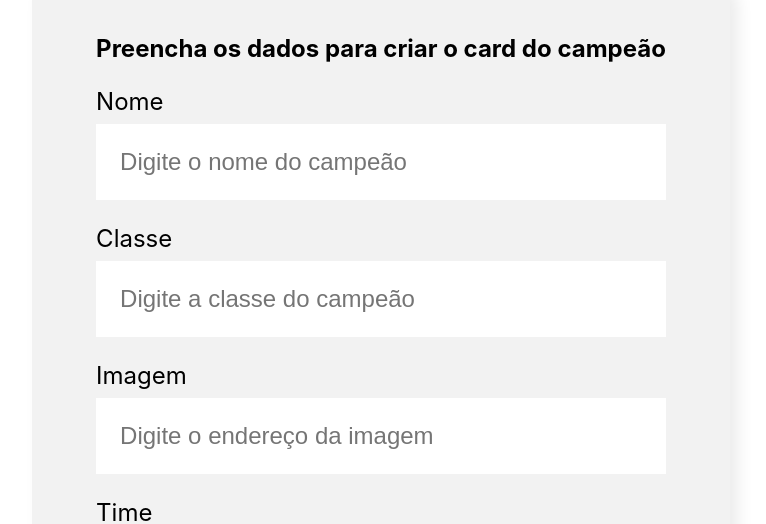
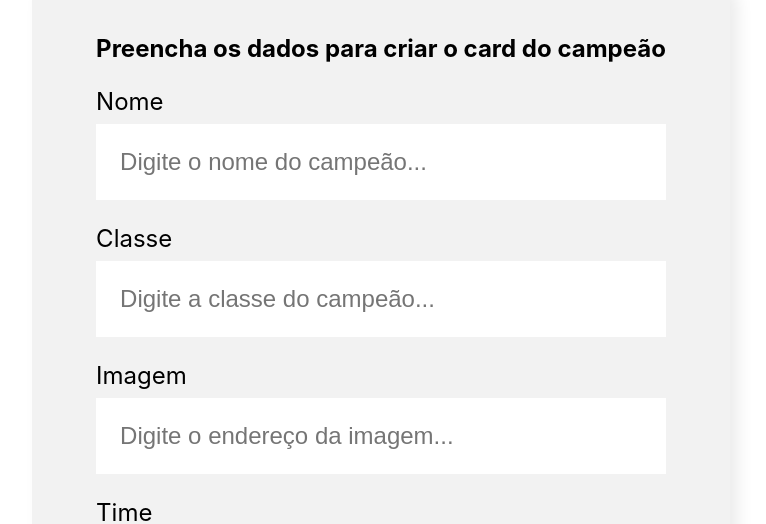
Before and after one commit to matheusbiesdorf/organo, a React (Create React App) app: page / in a window 1280 px wide. Shown: the part 600-1124 px from the top of the page, without its empty margins (259-1025 px from the left). Built offline with nearby package versions, Linux system fonts and the light colour scheme.

Commit message:
Parte 3 concluída

```diff
--- a/src/App.js
+++ b/src/App.js
@@ -1,13 +1,22 @@
+import { useState } from "react";
 import Banner from "./componentes/Banner";
 import Formulario from "./componentes/Formulario";
 
 function App() {
-    return (
-        <div className="App">
-          <Banner/>
-          <Formulario/>
-        </div>
-    );
+
+  const [campeoes, setCampeoes] = useState([])
+
+  const aoNovoCampeaoAdicionado = (campeao) => {
+    console.log(campeao)
+    setCampeoes([...campeoes, campeao])
+  }
+
+  return (
+    <div className="App">
+      <Banner/>
+      <Formulario aoCampeaoCadastrado = {campeao => aoNovoCampeaoAdicionado(campeao)}/>
+    </div>
+  );
 }
 
 export default App;
--- a/src/componentes/CampoTexto/index.js
+++ b/src/componentes/CampoTexto/index.js
@@ -1,12 +1,25 @@
-import './CampoTexto.css'
+import "./CampoTexto.css";
 
-const CampoTexto = (props) => { /* Propriedades que o componente recebe */
-    return(
+const CampoTexto = (props) => {
+    /* Propriedades que o componente recebe */
+
+    const placeholderModificada = `${props.placeholder}...`;
+
+    const aoDigitado = (evento) => {
+        props.aoAlterado(evento.target.value);
+    };
+
+    return (
         <div className="campo-texto">
             <label>{props.label}</label>
-            <input required={props.obrigatorio} placeholder={props.placeholder}></input>
+            <input
+                value={props.valor}
+                onChange={aoDigitado}
+                required={props.obrigatorio}
+                placeholder={placeholderModificada}
+            ></input>
         </div>
-    )
-}
+    );
+};
 
-export default CampoTexto
+export default CampoTexto;
--- a/src/componentes/Formulario/index.js
+++ b/src/componentes/Formulario/index.js
@@ -2,33 +2,59 @@ import Botao from "../Botao";
 import CampoTexto from "../CampoTexto"; /* CTRL ESPAÇO PARA IMPORTAR AUTOMATICAMENTE */
 import ListaSuspensa from "../ListaSuspensa";
 import "./Formulario.css";
+import { useState } from "react";
 
-const Formulario = () => {
+const Formulario = (props) => {
+    const times = ["Top", "Jungler", "Mid", "ADC", "Support"];
 
-    const times = [
-        'Top',
-        'Jungler',
-        'Mid',
-        'ADC',
-        'Support'
-    ]
+    /* Hooks são os Setters */
+    const [nome, setNome] = useState("");
+    const [classe, setClasse] = useState("");
+    const [imagem, setImagem] = useState("");
+    const [time, setTime] = useState("");
 
     const aoSalvar = (evento) => {
         evento.preventDefault()
-        console.log('Form foi submetido')
-    }
+        props.aoCampeaoCadastrado({
+            nome,
+            classe,
+            imagem,
+            time
+        })
+    };
 
     return (
         <section className="formulario">
             <form onSubmit={aoSalvar}>
                 <h2>Preencha os dados para criar o card do campeão</h2>
-                <CampoTexto obrigatorio={true} label="Nome" placeholder="Digite o nome do campeão" />
-                <CampoTexto obrigatorio={true} label="Classe" placeholder="Digite a classe do campeão" />
-                <CampoTexto label="Imagem" placeholder="Digite o endereço da imagem" />
-                <ListaSuspensa obrigatorio={true} label="Time" itens={times}/>
-                <Botao>
-                    Criar Card
-                </Botao>
+                <CampoTexto
+                    obrigatorio={true}
+                    label="Nome"
+                    placeholder="Digite o nome do campeão"
+                    valor={nome}
+                    aoAlterado={(valor) => setNome(valor)}
+                />
+                <CampoTexto
+                    obrigatorio={true}
+                    label="Classe"
+                    placeholder="Digite a classe do campeão"
+                    valor={classe}
+                    aoAlterado={(valor) => setClasse(valor)}
+                />
+                <CampoTexto
+                    label="Imagem"
+                    placeholder="Digite o endereço da imagem"
+                    valor={imagem}
+                    aoAlterado={(valor) => setImagem(valor)}
+                />
+                <ListaSuspensa
+                    obrigatorio={true}
+                    label="Time"
+                    itens={times}
+                    valor={time}
+                    aoAlterado={(valor) => setTime(valor)}
+                />
+                <Botao>Criar Card</Botao>
             </form>
         </section>
     );
--- a/src/componentes/ListaSuspensa/index.js
+++ b/src/componentes/ListaSuspensa/index.js
@@ -1,17 +1,21 @@
-import './ListaSuspensa.css'
+import "./ListaSuspensa.css";
 /* Verificar o props.obrigatorio depois e ver se precisa mudar para .required */
-const  ListaSuspensa = (props) => {
-    return(
-        <div className='lista-suspensa'>
+const ListaSuspensa = (props) => {
+    return (
+        <div className="lista-suspensa">
             <label>{props.label}</label>
-            <select required={props.obrigatorio}>
-                {props.itens.map(item =>{
-                    return <option key={item}>{item}</option> //Percorre a lista de nomes e retorna cada um em uma <option>
+            <select
+                onChange={evento => props.aoAlterado(evento.target.value)}
+                required={props.obrigatorio}
+                value={props.valor}
+            >
+                {props.itens.map((item) => {
+                    return <option key={item}>{item}</option>; //Percorre a lista de nomes e retorna cada um em uma <option>
                     /* Usamos o próprio item (nome do time) como uma key */
                 })}
             </select>
         </div>
-    )
-}
+    );
+};
 
-export default ListaSuspensa
+export default ListaSuspensa;
```
